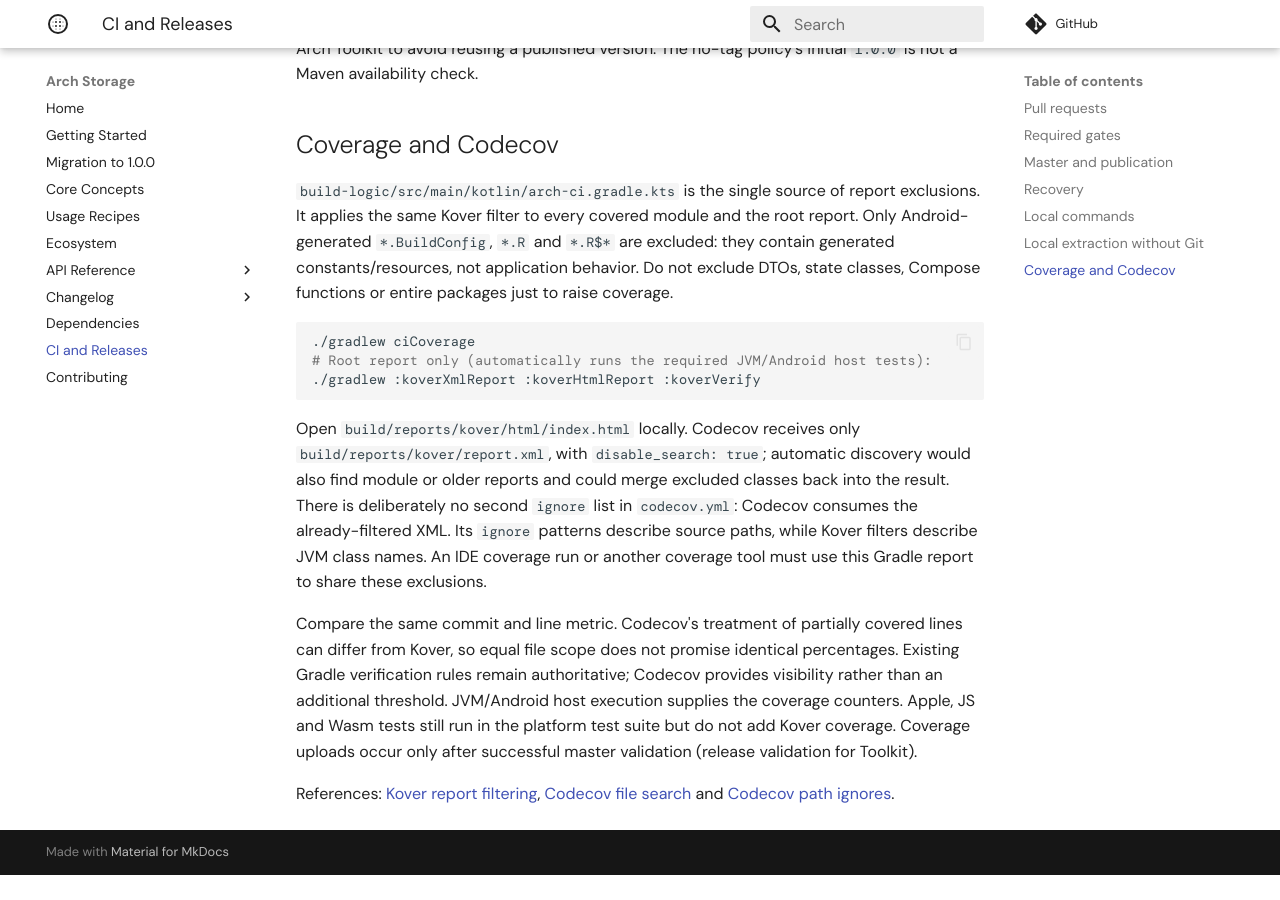
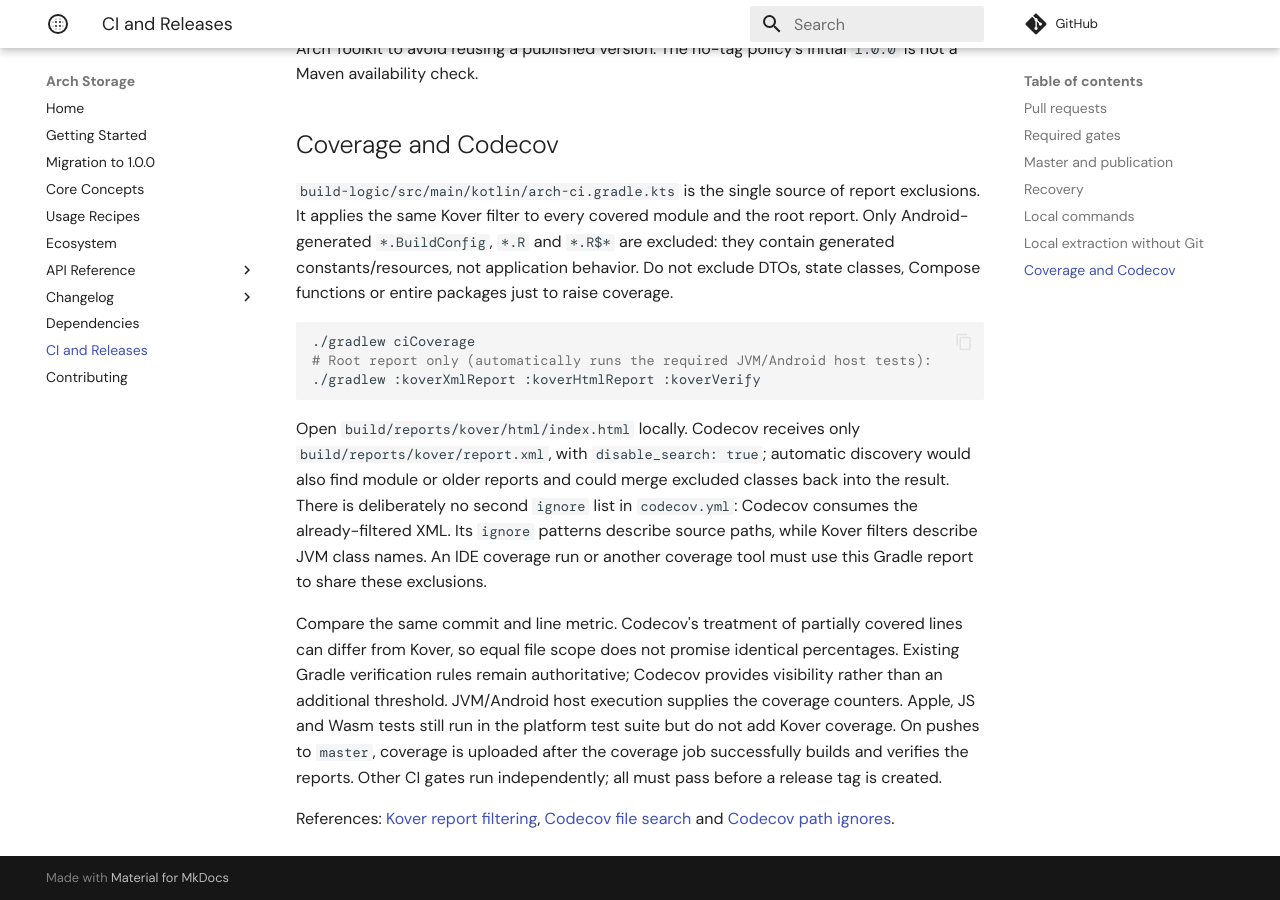
Before and after one commit to matheus-corregiari/arch-storage, an MkDocs documentation site: the page built from docs/ci.md, in a window 1280 px wide and 900 px high, scrolled down 3124 px. Built offline with MkDocs 1.6.1 and Material for MkDocs 9.7.7, drawn with Linux system fonts in a browser that asks for light colours; some web fonts are replaced; comment, search, counter and statistics services are not loaded; before the commit the page ends 3999 px from its top, so only the background shows below that.

Commit message:
docs: clarify coverage upload prerequisites

```diff
--- a/docs/ci.md
+++ b/docs/ci.md
@@ -128,8 +128,8 @@ Compare the same commit and line metric. Codecov's treatment of partially covere
 from Kover, so equal file scope does not promise identical percentages. Existing Gradle verification
 rules remain authoritative; Codecov provides visibility rather than an additional threshold.
 JVM/Android host execution supplies the coverage counters. Apple, JS and Wasm tests still run in
-the platform test suite but do not add Kover coverage. Coverage uploads occur only after successful
-master validation (release validation for Toolkit).
+the platform test suite but do not add Kover coverage. On pushes to `master`, coverage is uploaded after the coverage job successfully builds and
+verifies the reports. Other CI gates run independently; all must pass before a release tag is created.
 
 References: [Kover report filtering](https://kotlin.github.io/kotlinx-kover/gradle-plugin/#filtering-reports),
 [Codecov file search](https://docs.codecov.com/docs/file-search) and
```
